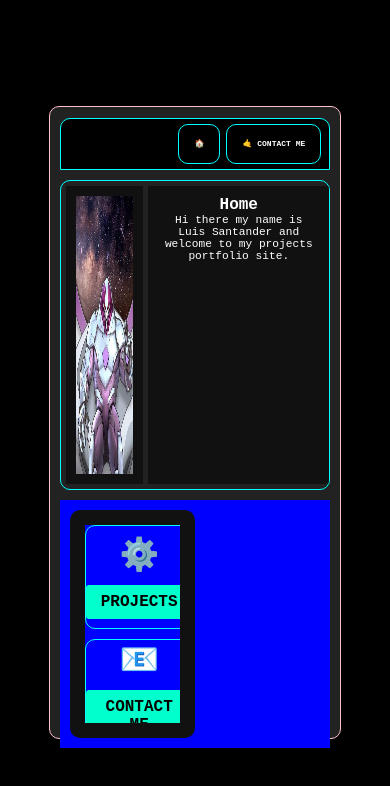
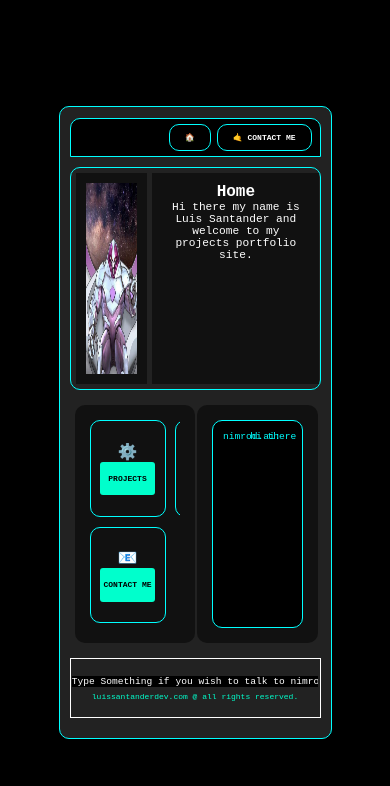
Before and after one commit to luissantanderpro-x/luissantanderdev.com-portfolio-front-end, a React (Create React App) app: page / in a window 390 px wide. Shown: the top 786 px of the page. Built offline with nearby package versions, Linux system fonts and the light colour scheme.

Commit message:
worked on fixing styling and media queries for specific screen sizes.

```diff
--- a/src/App.tsx
+++ b/src/App.tsx
@@ -114,14 +114,18 @@ const App = () => {
         <div className="top-grid">
 
             <div className="top-grid-item">
+
                 <div className="picture-container">
                     <img className='base-image' src={nimrod_image} alt="codec screen"/>
                     {/* <img className='overlay-image' src={tv_static_image} alt="static screen" /> */}
                 </div>
+
             </div>
 
             <div className="top-grid-item">
+
                 {screen}
+
             </div>
 
         </div>
@@ -131,27 +135,27 @@ const App = () => {
             <div className="grid-item">
                 <div className='menu-grid-container'>
                   <div className='menu-grid-item'>
-                      <div className='icon'>⚙️</div>
+                      <div className='menu-grid-item-icon'>⚙️</div>
                       <button id='projects' onClick={(e) => handleClick(e)}>Projects</button>
                   </div>
                   <div className='menu-grid-item'>
-                      <div className='icon'>🧑</div>
+                      <div className='menu-grid-item-icon'>🧑</div>
                       <button id='about_me' onClick={(e) => handleClick(e)}>About Me</button>
                   </div>
                   <div className='menu-grid-item'>
-                      <div className='icon'>📧</div>
+                      <div className='menu-grid-item-icon'>📧</div>
                       <button id='contact_me' onClick={(e) => handleClick(e)}>Contact Me</button>
                   </div>
                 </div>
             </div>
 
-            {/* <div className="grid-item">
+            <div className="grid-item">
               <CommandShellComponent shellPrompts={shellPrompts}/>
-            </div> */}
+            </div>
 
         </div>
 
-        {/* <div className="footer">
+        <div className="footer">
             <input
               className='footer-input'
               type='text'
@@ -161,7 +165,7 @@ const App = () => {
               onKeyDown={handleKeyPressed}
               />
             <p>luissantanderdev.com @ all rights reserved.</p>
-        </div> */}
+        </div>
     </div>
   );
 }
--- a/src/components/ProjectsScreen.tsx
+++ b/src/components/ProjectsScreen.tsx
@@ -22,6 +22,7 @@ const Project: React.FC<ProjectPrompts> = ({url, imageURL, projectName, projectD
   };
 
   const handleClick = () => {
+    console.log('clicked')
     window.location.href = url
   };
 
@@ -29,7 +30,7 @@ const Project: React.FC<ProjectPrompts> = ({url, imageURL, projectName, projectD
     <>
       <div className='project-image' style={styling}></div>
       <div className='project-item-body'>
-          <h3>{projectName}</h3>
+          <p>{projectName}</p>
           <p>Description: {projectDescription}</p>
           <p>Tools: {projectTooling}</p>
           <button onClick={handleClick}>Link</button>
@@ -80,9 +81,10 @@ const projects = [
 
 const ProjectComponent = () => {
 
-    const projects_elements = projects.map((project) => {
+    const projects_elements = projects.map((project, index) => {
         return <Project
-          url={project.name}
+          key={index}
+          url={project.url}
           imageURL={project.image_url}
           projectName={project.name}
           projectDescription={project.description}
--- a/src/sass/style.scss
+++ b/src/sass/style.scss
@@ -1,3 +1,21 @@
+
+
+// .base-image {
+//     max-height: 100%;
+//     max-width: 100%;
+//     object-fit: contain;
+// }
+// .overlay-image {
+//     padding: 5px;
+//     position: absolute; /* Position the overlay image absolutely within the container */
+//     top: 50%; /* Start at the top of the container */
+//     left: 50%; /* Align to the left of the container */
+//     transform: translate(-50%, -50%); /* Center the overlay */
+//     width: 100%; /* Optional: Size of the overlay */
+//     height: 100%;
+//     animation: fadeOscillator 3s infinite;
+// }
+
 
 // Color Pallet
 // ============================================
@@ -6,6 +24,14 @@ $color-red: red;
 $color-cyan: cyan;
 
 // ============================================
+
+// MARK: - Fixed Properties
+
+.center-flex {
+    display: flex;
+    justify-content: center;
+    align-items: center;
+}
 
 // MARK: - Animation Logic
 
@@ -29,22 +55,27 @@ body {
 }
 
 #root {
-    display: flex;
-    justify-content: center;
-    align-items: center;
+    @extend .center-flex;
     height: 100%;
 }
 
 .container {
     display: grid;
-    grid-template-rows: 10% 50% 40%;
+    grid-template-rows: 8% 36% 40% 16%;
     grid-gap: 10px;
+
     background-color: #222;
     padding: 1px 10px 10px 10px;
     border-radius: 10px;
-    border: 1px solid pink;
-    width: 75%;
+    border: 1px solid $color-cyan;
+
+    width: 70%;
     height: 75%;
+
+    @media (min-width: 1025px) and (max-width: 1600px) {
+        width: 50%;
+        height: 80%;
+    }
 }
 
 // MARK: Header
@@ -69,9 +100,7 @@ body {
     }
 
     button {
-        display: flex;
-        justify-content: center;
-        align-items: center;
+        @extend .center-flex;
         background-color: black;
         border: 1px solid $color-cyan;
         margin: 3px;
@@ -85,46 +114,6 @@ body {
     }
 }
 
-// MARK: - Menu Grid Logic
-.bottom-grid {
-    display: grid;
-    grid-template-columns: 50% 50%;
-    // grid-gap: 10px;
-
-    padding: 10px;
-
-    background-color: red;
-
-    overflow: hidden;
-
-    height: 100%;
-
-    background-color: blue;
-}
-
-.menu-grid-container {
-    display: grid;
-    grid-gap: 10px;
-    grid-template-columns: repeat(2, 1fr);
-    overflow: scroll;
-    height: 15rem;
-    scroll-behavior: smooth;
-
-    height: 100%;
-
-    background-color: blue;
-}
-
-.menu-grid-item {
-    display: flex;
-    flex-direction: column;
-    justify-content: center;
-    align-items: center;
-    border: 1px solid $color-cyan;
-    border-radius: 10px;
-
-}
-
 /* Grid Items */
 .grid-item {
     background-color: #111;
@@ -132,8 +121,6 @@ body {
     padding: 15px;
     text-align: center;
     transition: background-color 0.3s ease, box-shadow 0.3s ease;
-
-    height: 100%;
 
     overflow: hidden;
 }
@@ -185,7 +172,6 @@ button:hover {
 }
 
 .top-grid-display {
-    height: 100%;
 
     div {
         font-size: 0.7rem;
@@ -210,25 +196,6 @@ button:hover {
     box-shadow: 0 0 10px #00ffcc;
 }
 
-// .top-grid-right-display {
-//     display: grid;
-//     grid-template-rows: 10% 90%;
-//     border: 1px solid $color-cyan;
-//     border-radius: 10px;
-//     padding: 10px;
-
-
-//     h1 {
-//         color: white;
-//         border-bottom: 1px solid white;
-//         text-align: center;
-//     }
-
-//     .top-grid-right-display-body {
-//         overflow: auto;
-//     }
-// }
-
 .picture-container {
     position: relative;
     width: 100%;
@@ -236,43 +203,55 @@ button:hover {
     // overflow: hidden;
 }
 
-// .base-image {
-//     max-height: 100%;
-//     max-width: 100%;
-//     object-fit: contain;
-// }
-// .overlay-image {
-//     padding: 5px;
-//     position: absolute; /* Position the overlay image absolutely within the container */
-//     top: 50%; /* Start at the top of the container */
-//     left: 50%; /* Align to the left of the container */
-//     transform: translate(-50%, -50%); /* Center the overlay */
-//     width: 100%; /* Optional: Size of the overlay */
-//     height: 100%;
-//     animation: fadeOscillator 3s infinite;
-// }
 
-// MARK: Projects
+.top-grid-right-display {
+    display: grid;
+    grid-template-rows: 10% 90%;
+    place-items: center;
+    border: 1px solid $color-cyan;
+    border-radius: 10px;
+
+    padding: 10px;
+    height: 100%;
+
+    h1 {
+        width: 50%;
+    }
+
+    &-body {
+        width: 100%;
+        height: 100%;
+        overflow: auto;
+    }
+}
+
 
 .project-item {
     display: grid;
     grid-template-columns: 25% 75%;
-    padding: 1px;
+    padding: 5px;
 
-    .project-item-body {
+
+    &-body {
         background-color: black;
         display: flex;
         flex-direction: column;
 
+        height: 100%;
+
         p {
-            text-align: left;
-            font-size: 0.9rem;
+            text-align: center;
+            font-size: 0.5rem;
         }
 
         button {
-            flex: 0.5;
+            @extend .center-flex;
             align-self: flex-end;
+            font-size: 0.5rem;
             width: 25%;
+            height: 35%;
+            overflow: hidden;
+            white-space: nowrap;
         }
     }
 }
@@ -285,9 +264,79 @@ button:hover {
     height: 100%;
 }
 
+// MARK: - Bottom Grid
+
+.bottom-grid {
+    display: grid;
+    grid-template-columns: 50% 50%;
+    grid-gap: 2px;
+
+    padding: 5px;
+    height: 100%;
+    overflow: hidden;
+}
+
+.menu-grid-container {
+    display: grid;
+    grid-template-columns: repeat(2, 1fr);
+    grid-gap: 5px;
+
+    overflow: scroll;
+    scroll-behavior: smooth;
+
+    height: 100%;
+}
+
+.menu-grid-item {
+    @extend .center-flex;
+    flex-direction: column;
+
+    border: 1px solid $color-cyan;
+    border-radius: 10px;
+    width: 95%;
+    height: 95%;
+
+    button {
+        @extend .center-flex;
+        font-size: 0.5rem;
+        width: 75%;
+        height: 35%;
+        overflow: hidden;
+        white-space: nowrap;
+    }
+
+    // &-icon {
+    //     background-color: red;
+    // }
+}
 
 
 
+// MARK: - BG - Shell
+
+.command-shell {
+    height: 100%;
+    border: 1px solid $color-cyan;
+    background-color: #000;
+    border-radius: 10px;
+    padding: 10px;
+
+    color: $color-cyan;
+
+    overflow-y: auto;
+    text-align: left;
+    scroll-behavior: smooth;
+}
+
+.command-shell-item {
+    display: grid;
+    grid-gap: 10px;
+    grid-template-columns: 25% 75%;
+
+    div {
+        font-size: 0.6rem;
+    }
+}
 
 // MARK: Top Contact Me
 
@@ -301,8 +350,6 @@ button:hover {
         grid-template-columns: 25% 25% 25% 25%;
         grid-template-rows: repeat(7, 1fr);
         row-gap: 0.5rem;
-
-        // border: 1px solid cyan;
 
         .item1 {
             grid-column: 1 / 2;
@@ -350,44 +397,34 @@ button:hover {
     }
 }
 
-// MARK: Command Shell
-
-.command-shell {
-    height: 100%;
-    border: 1px solid $color-cyan;
-    border-radius: 10px;
-    padding: 10px;
-    color: $color-cyan;
-    overflow-y: auto;
-    text-align: left;
-    scroll-behavior: smooth;
-}
-
-.command-shell-item {
-    display: grid;
-    grid-gap: 10px;
-    grid-template-columns: 25% 75%;
-}
 
 /* MARK: - Footer Area */
 
 .footer {
-    margin-top: 20px;
-    padding-top: 10px;
-    text-align: center;
-    font-size: 0.8rem;
-    border-top: 2px solid #00ffcc;
+    @extend .center-flex;
+    flex-direction: column;
+
+    // border-top: 2px solid #00ffcc;
     color: #00ffcc;
-    display: flex;
-    align-items: left;
-    flex-direction: column;
+
+    border: 1px solid white;
+
+
+    // background-color: blue;
+
+    height: 60%;
 
     .footer-input {
       border-style: none;
-      background-color: #000;
-      margin-bottom: 10px;
 
-      visibility: hidden; // Change this when we fix on the input logic
+      background-color: black;
+
+      font-size: 0.6rem;
+
+      width: 99%;
+      margin-bottom: 5px;
+
+    //   visibility: hidden; // Change this when we fix on the input logic
 
       color: $color-cyan;
 
@@ -396,4 +433,8 @@ button:hover {
         text-align: center;
       }
     }
+
+    p {
+        font-size: 0.5rem;
+    }
 }
```
